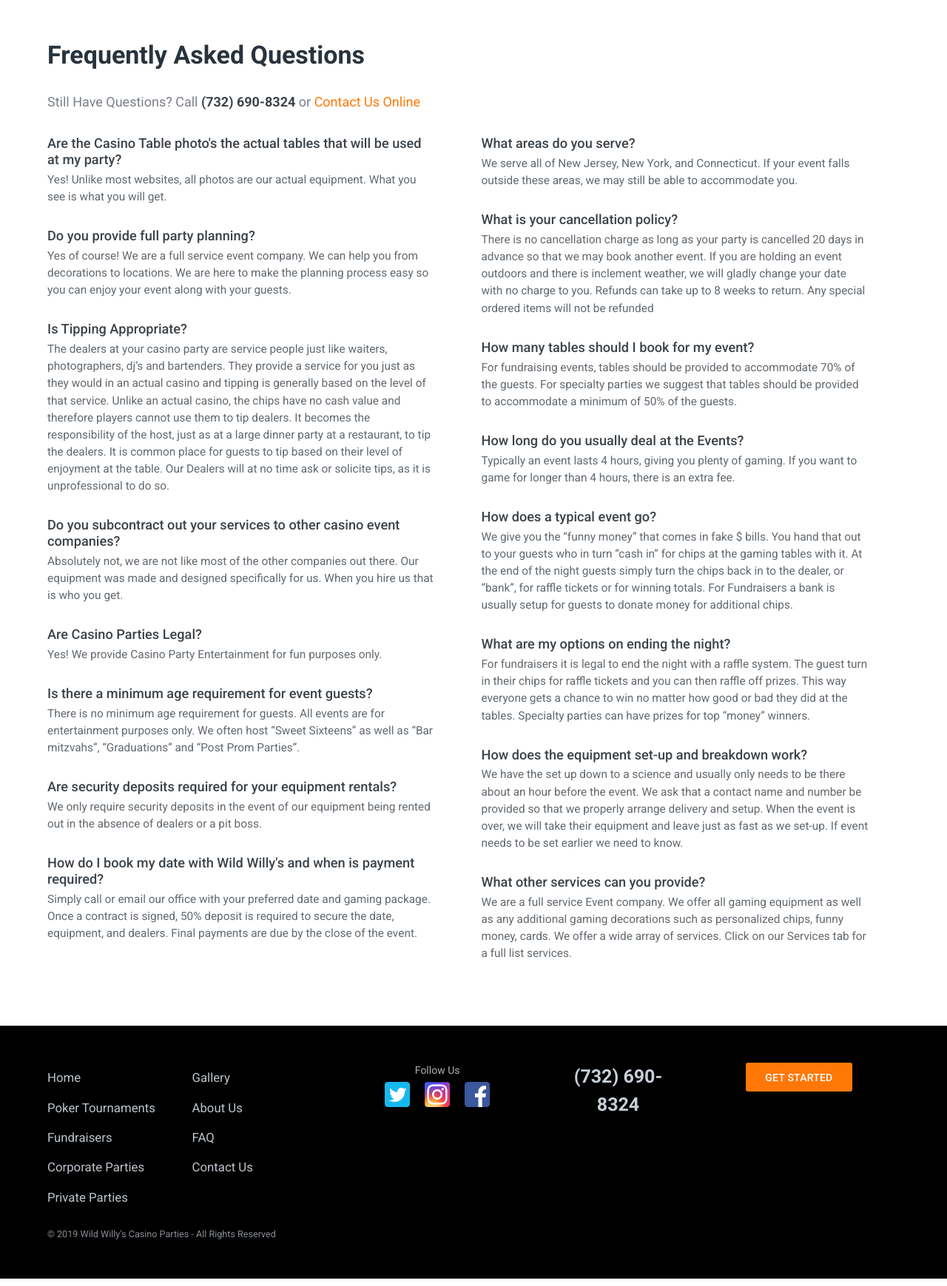
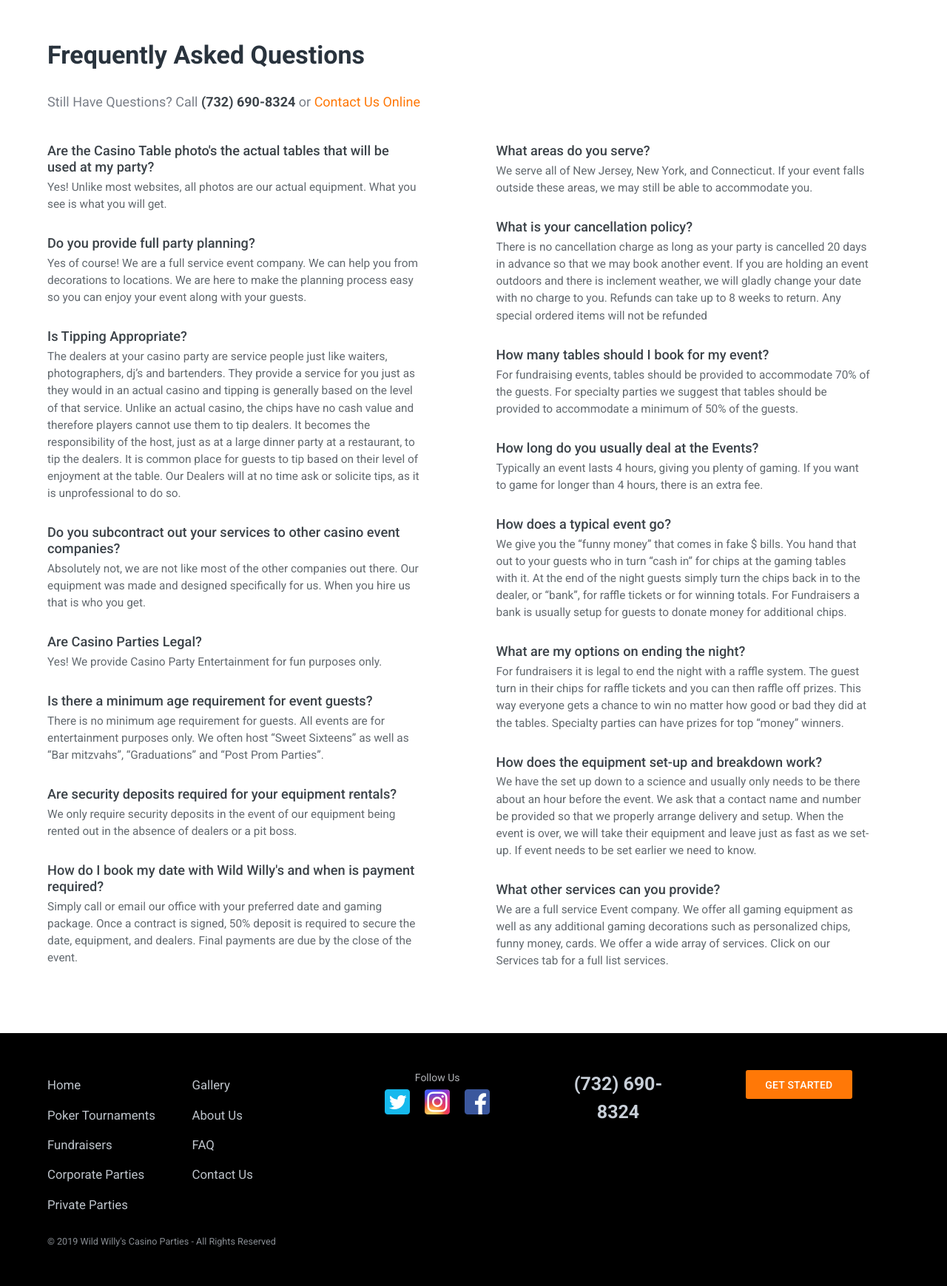
Before and after one commit to evolmk/wildwillys, a PHP site: page /faq.html in a window 1280 px wide. Shown: the part 131-1870 px from the top of the page at 74% size. Run offline with PHP 8.4, Linux system fonts and the light colour scheme.

Commit message:
fix faq padding

```diff
--- a/faq.html
+++ b/faq.html
@@ -45,10 +45,10 @@
       <section class="section">
         <div class="container">
           <h1>Frequently Asked Questions</h1>
-          <p class="large mb-30">Still Have Questions? Call <strong>(732) 690-8324</strong> or <a href='index.html#contact'>Contact Us Online</a></p>
+          <p class="large mb-40">Still Have Questions? Call <strong>(732) 690-8324</strong> or <a href='index.html#contact'>Contact Us Online</a></p>
           <div class="columns">
             <div class="column is-6">
-              <div class="faq-container">
+              <div class="faq-container faq-left">
                 <div class="faq">
                   <div class="question">Are the Casino Table photo's the actual tables that will be used at my party?</div>
                   <div class="answer">Yes! Unlike most websites, all photos are our actual equipment. What you see is what you will get.</div>
@@ -84,7 +84,7 @@
               </div>
             </div>
             <div class="column is-6">
-              <div class="faq-container">
+              <div class="faq-container faq-right">
                 <div class="faq">
                   <div class="question">What areas do you serve?</div>
                   <div class="answer">We serve all of New Jersey, New York, and Connecticut. If your event falls outside these areas, we may still be able to accommodate you.</div>
--- a/faq.pug
+++ b/faq.pug
@@ -7,10 +7,10 @@ block content
     section.section
       .container
         h1 Frequently Asked Questions
-        p.large.mb-30 Still Have Questions? Call <strong>(732) 690-8324</strong> or <a href='index.html#contact'>Contact Us Online</a>
+        p.large.mb-40 Still Have Questions? Call <strong>(732) 690-8324</strong> or <a href='index.html#contact'>Contact Us Online</a>
         .columns
           .column.is-6
-            .faq-container
+            .faq-container.faq-left
               .faq
                 .question Are the Casino Table photo's the actual tables that will be used at my party?
                 .answer Yes! Unlike most websites, all photos are our actual equipment. What you see is what you will get.
@@ -36,7 +36,7 @@ block content
                 .question How do I book my date with Wild Willy's and when is payment required?
                 .answer Simply call or email our office with your preferred date and gaming package. Once a contract is signed, 50% deposit is required to secure the date, equipment, and dealers. Final payments are due by the close of the event.
           .column.is-6
-            .faq-container
+            .faq-container.faq-right
               .faq
                 .question What areas do you serve?
                 .answer We serve all of New Jersey, New York, and Connecticut. If your event falls outside these areas, we may still be able to accommodate you.
--- a/scss/bulma/base/_generic.scss
+++ b/scss/bulma/base/_generic.scss
@@ -526,6 +526,14 @@ section.cta {
 
 .faq-container {
   margin: 0;
+  @include desktop {
+    &.faq-left {
+      padding-right: 20px;
+    }
+    &.faq-right {
+      padding-left: 20px;
+    }
+  }
 }
 
 .faq {
--- a/site.js
+++ b/site.js
@@ -11,7 +11,7 @@ $(function () {
 
   // Back to Top Button
   var scrollShowBackToTop = 400;
-  var scrollTriggerNavbar = 80;
+  var scrollTriggerNavbar = 3;
 
   // Onload, check scroll position
   if($(window).scrollTop() > scrollTriggerNavbar) {
```
Also changed, not shown: dist/app.min.css.
